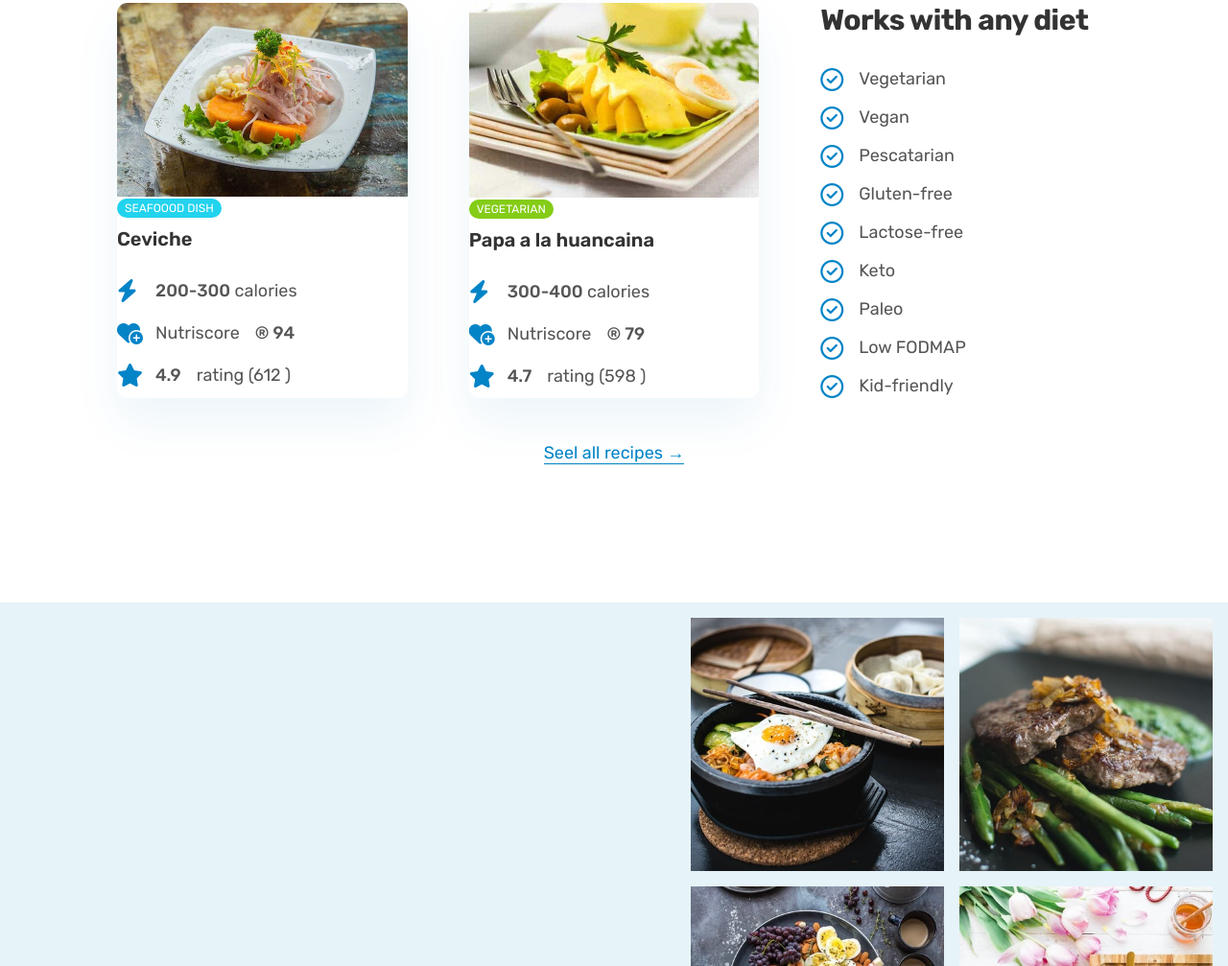
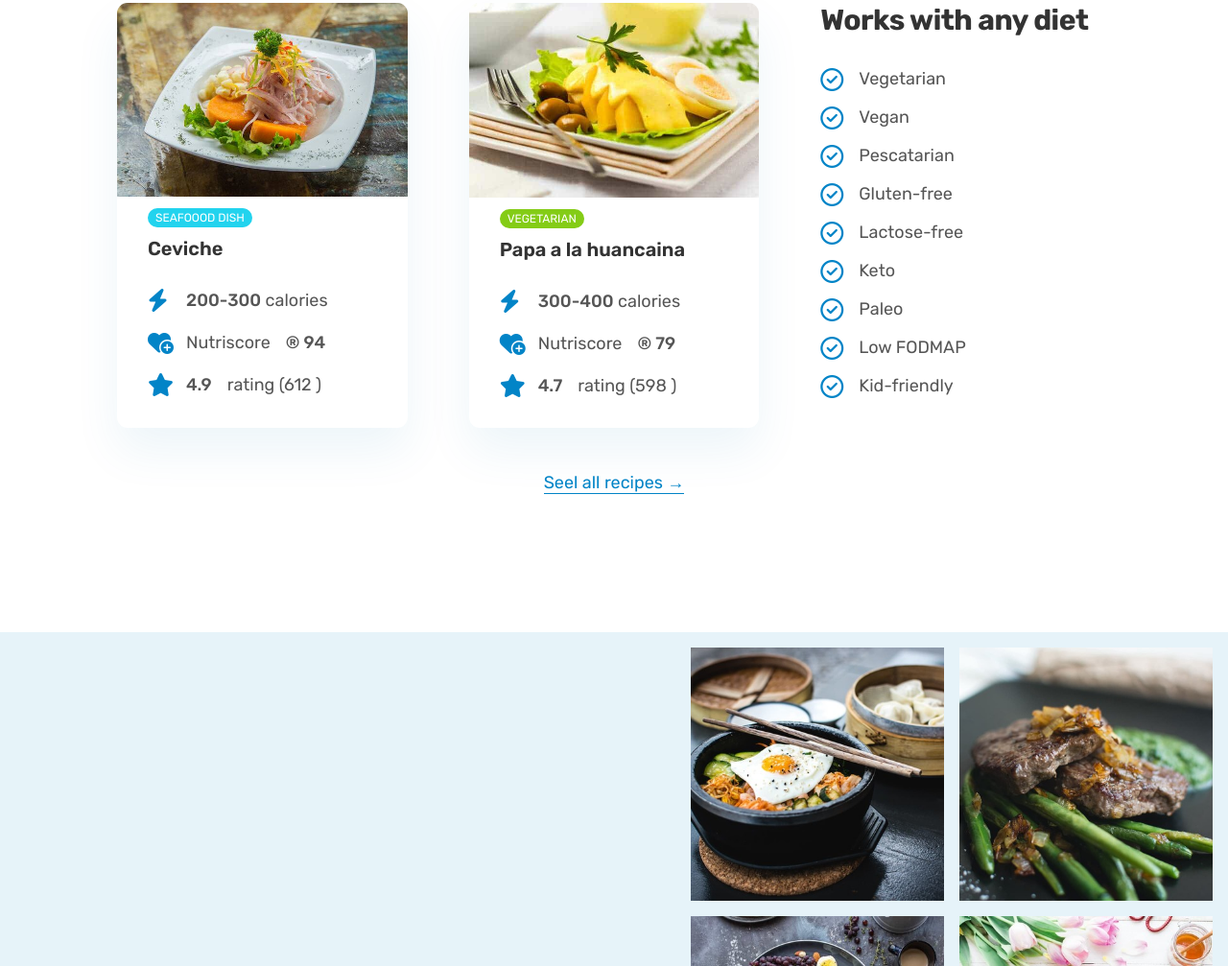
Before and after one commit to dconer/responsabSocial, a plain HTML site: page index.html in a window 1280 px wide. Shown: the part 3216-4223 px from the top of the page at 96% size. Drawn offline with Linux system fonts and the light colour scheme.

Commit message:
Fix padding in meal content

```diff
--- a/css/style.css
+++ b/css/style.css
@@ -251,6 +251,10 @@
 .meal:hover {
   transform: translateY(-1.2rem);
   box-shadow: 0 3.2rem 6.4rem rgba(2, 119, 179, 0.06);
+}
+
+.meal-content{
+  padding: 1rem 3.2rem 3.2rem 3.2rem;
 }
 
 .meal-tags {
```
